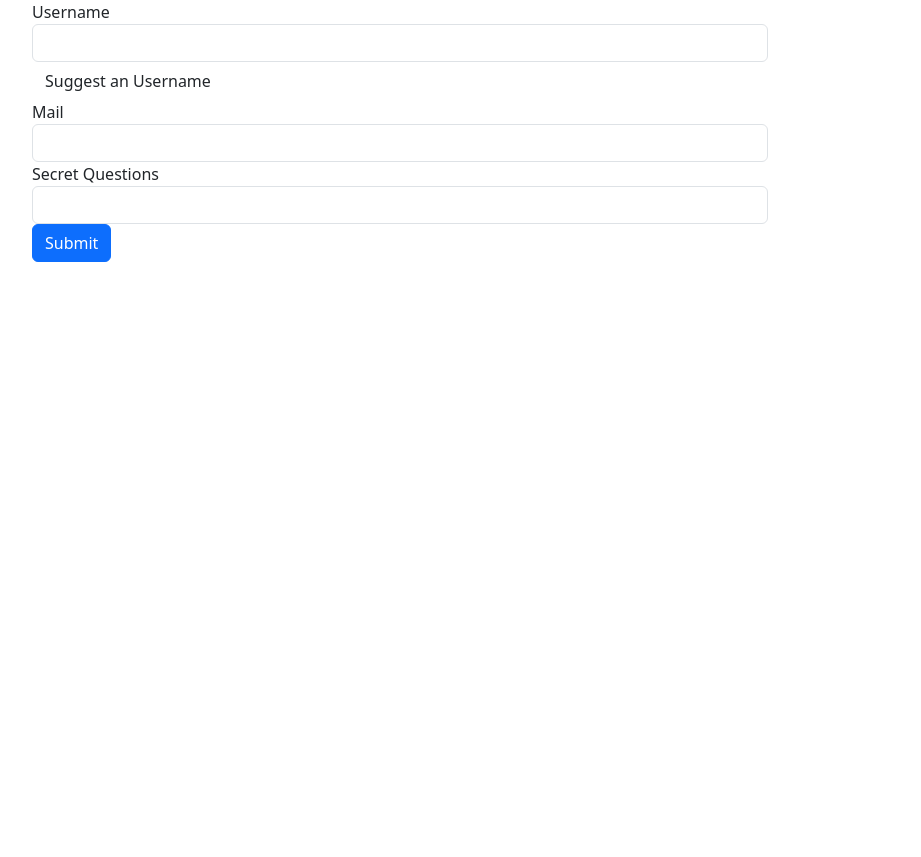
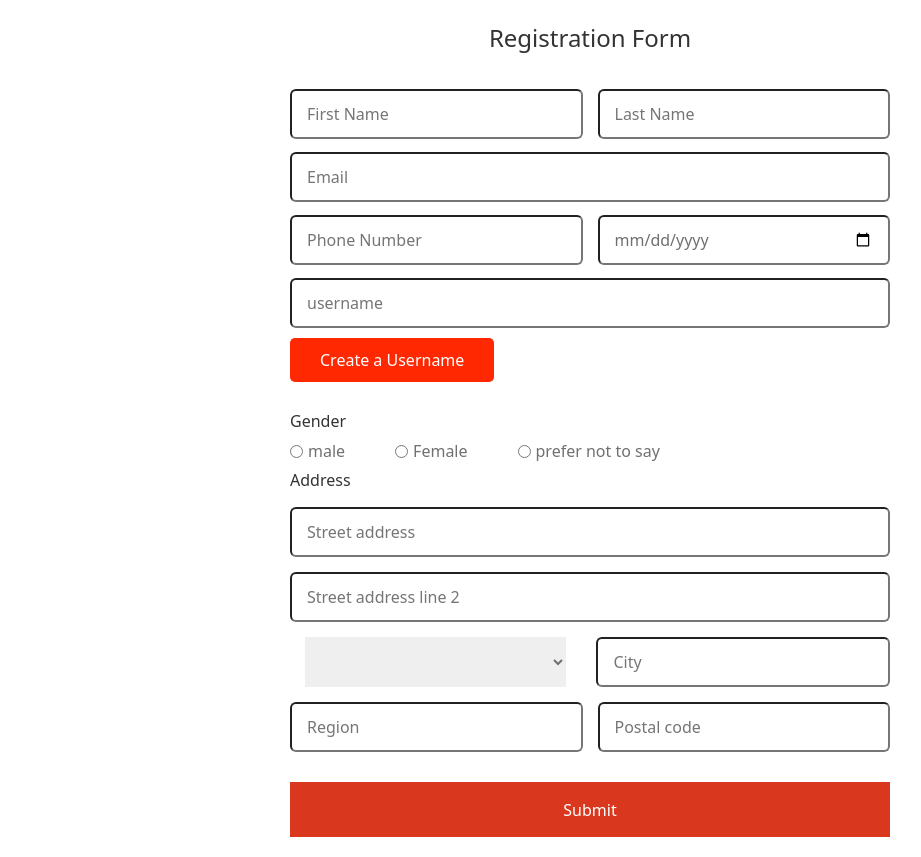
Before and after one commit to shakeebparavannur/TD-Forms-Angular, an Angular app: page / in a window 1280 px wide. Shown: the whole page, without its empty margins (50-971 px from the left). Before the commit the page ends 800 px from the top, so only its background shows below. Built offline with nearby package versions, Linux system fonts and the light colour scheme.

Commit message:
formValue

```diff
--- a/src/app/app.component.html
+++ b/src/app/app.component.html
@@ -1,4 +1,4 @@
-<div class="container">
+<!-- <div class="container">
   <div class="row">
     <div class="col-xs-12 col-sm-10 col-md-8 col-sm-offset-1 col-md-offset-2">
       <form (ngSubmit)="onsubmit()" #form="ngForm">
@@ -31,4 +31,6 @@
       </form>
     </div>
   </div>
-</div>
+</div> -->
+
+<app-td-form-pro-ac/>
--- a/src/app/app.module.ts
+++ b/src/app/app.module.ts
@@ -3,10 +3,12 @@ import { BrowserModule } from '@angular/platform-browser';
 
 import { AppComponent } from './app.component';
 import { FormsModule } from '@angular/forms';
+import { TdFormProAcComponent } from './td-form-pro-ac/td-form-pro-ac.component';
 
 @NgModule({
   declarations: [
-    AppComponent
+    AppComponent,
+    TdFormProAcComponent
   ],
   imports: [
     BrowserModule,
--- /dev/null
+++ b/src/app/td-form-pro-ac/td-form-pro-ac.component.css
@@ -0,0 +1,165 @@
+.container {
+    position: relative;
+    max-width: 700px;
+    width: 100%;
+    background: #fff;
+    padding: 20px 50px;
+    border-radius: 8px;
+  }
+  .container header {
+    font-size: 1.5rem;
+    color: #333;
+    font-weight: 500;
+    text-align: center;
+  }
+  .container .form {
+    margin-top: 20px;
+  }
+  .form .input-box {
+    width: 100%;
+    margin-top: 5px;
+  }
+  .input-box label {
+    color: #333;
+  }
+  .form :where(.input-box input, .select-box) {
+    position: relative;
+    height: 50px;
+    width: 100%;
+    outline: none;
+    font-size: 1rem;
+    color: #707070;
+    margin-top: 8px;
+    /* border: 1px solid #ddd; */
+    border-radius: 6px;
+    padding: 0 15px;
+  }
+  .input-box input:focus {
+    box-shadow: 0 1px 0 rgba(0, 0, 0, 0.1);
+  }
+  .form .column {
+    display: flex;
+    column-gap: 15px;
+  }
+  .form .gender-box {
+    margin-top: 20px;
+  }
+  .gender-box h3 {
+    color: #333;
+    font-size: 1rem;
+    font-weight: 400;
+    margin-bottom: 8px;
+  }
+  .form :where(.gender-option, .gender) {
+    display: flex;
+    align-items: center;
+    column-gap: 50px;
+    flex-wrap: wrap;
+  }
+  .form .gender {
+    column-gap: 5px;
+  }
+  .gender input {
+    accent-color: rgb(130, 106, 251);
+  }
+  .form :where(.gender input, .gender label) {
+    cursor: pointer;
+  }
+  .gender label {
+    color: #707070;
+  }
+  .address :where(input, .select-box) {
+    margin-top: 15px;
+  }
+  .select-box select {
+    height: 100%;
+    width: 100%;
+    outline: none;
+    border: none;
+    color: #707070;
+    font-size: 1rem;
+  }
+  .form .submit-btn {
+    height: 55px;
+    width: 100%;
+    color: #fff;
+    font-size: 1rem;
+    font-weight: 400;
+    margin-top: 30px;
+    border: none;
+    cursor: pointer;
+    transition: all 0.2s ease;
+    background: #D9381E;
+  }
+  .form .submit-btn:hover {
+    background: #FF2800;
+  }
+  /*Responsive*/
+  @media screen and (max-width: 500px) {
+    .form .column {
+      flex-wrap: wrap;
+    }
+    .form :where(.gender-option, .gender) {
+      row-gap: 15px;
+    }
+  }
+
+  .form-shadow{
+    box-shadow: rgba(187, 185, 185, 0.35) 0px 5px 15px;
+  }
+
+  input.ng-invalid.ng-touched{
+    border: red 2px solid;
+  }
+
+  small{
+    color: red;
+    font-weight: bold;
+  }
+
+  .btn-gen-username{
+    margin: 10px 0px;
+    padding: 10px 30px;
+    border-radius: 5px;
+    background: #FF2800;
+    border: none;
+    color: white;
+  }
+
+  .user-detail-container {
+    position: relative;
+    max-width: 700px;
+    width: 100%;
+    background: #fff;
+    padding: 20px 30px;
+    border-radius: 8px;
+    margin-top: 30px;
+  }
+  .user-details-container{
+    display: flex;
+  }
+  .user-avatar{
+    width: 180px;
+    height: 180px;
+    border-radius: 50%;
+    background-color: #282C35;
+    font-size: 75px;
+    font-weight: bold;
+    padding: 40px 40px;
+    color: white;
+  }
+
+  .user-details{
+    padding: 0px 40px;
+  }
+  .user-name{
+    padding-bottom: 5px;
+    margin-bottom: 5px;
+    border-bottom: #123 2px solid;
+    width: 100%;
+    margin-top: 10px;
+  }
+  span{
+    padding: 5px 5px;
+    font-weight: bold;
+  }
--- /dev/null
+++ b/src/app/td-form-pro-ac/td-form-pro-ac.component.html
@@ -0,0 +1,76 @@
+<section class="container">
+    <header>Registration Form</header>
+
+    <form class="form" (ngSubmit)="OnFormSubmitted()" #regForm="ngForm">
+      <div class="column">
+        <div class="input-box">
+          <input type="text" placeholder="First Name" ngModel name="firstname" />
+        </div>
+
+        <div class="input-box">
+          <input type="text" placeholder="Last Name" ngModel name="lastname" />
+        </div>
+      </div>
+
+      <div class="input-box">
+        <input type="text" placeholder="Email" ngModel name="email" />
+      </div>
+
+      <div class="column">
+        <div class="input-box">
+          <input type="number" placeholder="Phone Number" ngModel name="phonenumber" />
+        </div>
+        <div class="input-box">
+          <input type="date" placeholder="Date of Birth" ngModel name="dob" />
+        </div>
+      </div>
+
+      <div class="input-box">
+        <input type="text" placeholder="username" ngModel name="username" />
+        <button class="btn-gen-username">
+          Create a Username
+        </button>
+      </div>
+
+      <div class="gender-box">
+        <h3>Gender</h3>
+        <div class="gender-option">
+          <div class="gender">
+            <input type="radio" id="check-male" ngModel name="gender" />
+            <label for="check-male">male</label>
+          </div>
+          <div class="gender">
+            <input type="radio" id="check-female" ngModel name="gender" />
+            <label for="check-female">Female</label>
+          </div>
+          <div class="gender">
+            <input type="radio" id="check-other" ngModel name="gender" />
+            <label for="check-other">prefer not to say</label>
+          </div>
+        </div>
+      </div>
+
+      <div class="input-box address">
+        <label>Address</label>
+        <input type="text" placeholder="Street address" ngModel name="street1" />
+        <input type="text" placeholder="Street address line 2" ngModel name="street2" />
+        <div class="column">
+          <div class="select-box">
+            <select name="country" ngModel>
+              <option hidden>Country</option>
+              <option>America</option>
+              <option>Japan</option>
+              <option>India</option>
+              <option>Nepal</option>
+            </select>
+          </div>
+          <input type="text" placeholder="City" name="city" ngModel/>
+        </div>
+        <div class="column">
+          <input type="text" placeholder="Region" name="region" ngModel/>
+          <input type="number" placeholder="Postal code" name="postalcode"ngModel />
+        </div>
+      </div>
+      <input type="submit" value="Submit" class="submit-btn" >
+    </form>
+  </section>
--- /dev/null
+++ b/src/app/td-form-pro-ac/td-form-pro-ac.component.ts
@@ -0,0 +1,18 @@
+import { Component, ViewChild } from '@angular/core';
+import { NgForm } from '@angular/forms';
+
+@Component({
+  selector: 'app-td-form-pro-ac',
+  templateUrl: './td-form-pro-ac.component.html',
+  styleUrls: ['./td-form-pro-ac.component.css']
+})
+export class TdFormProAcComponent {
+  @ViewChild('regForm') form:NgForm
+
+  OnFormSubmitted(){
+    console.log(this.form);
+    console.log(this.form.value);
+
+
+  }
+}
```
